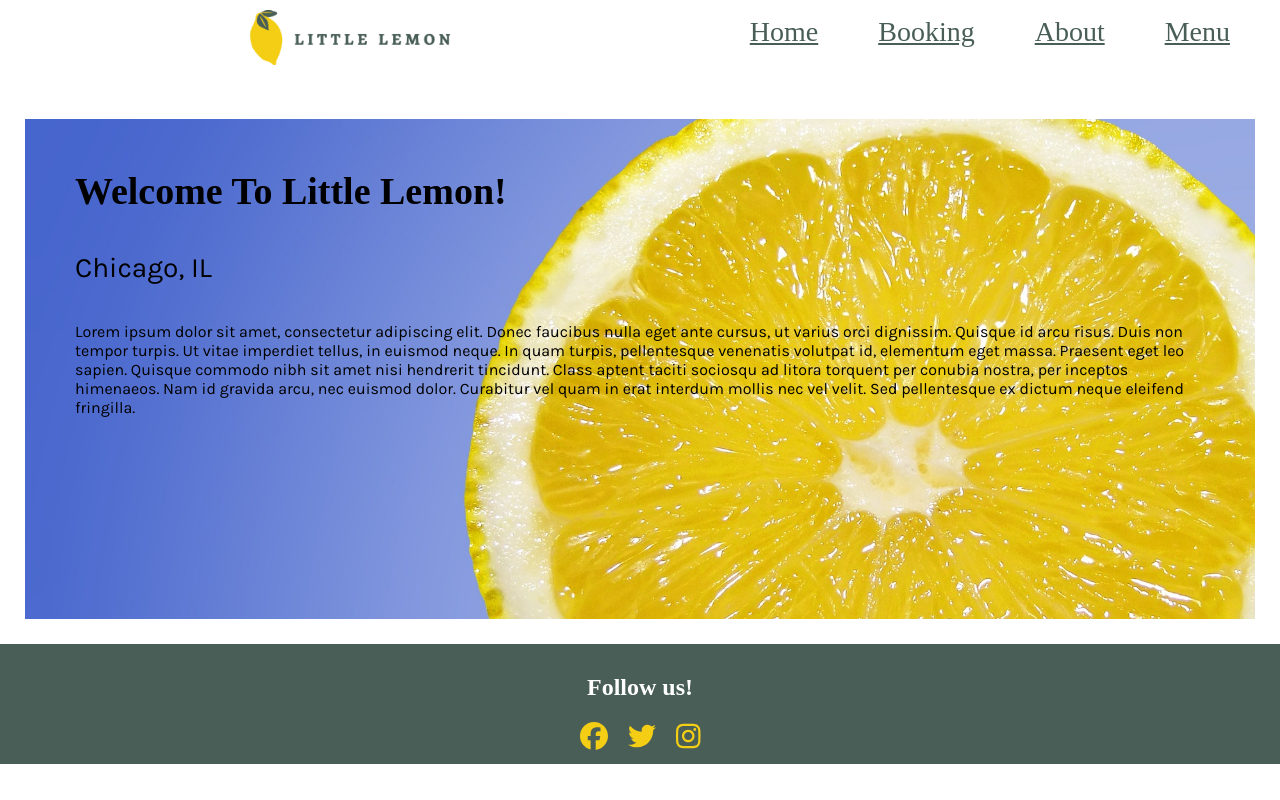
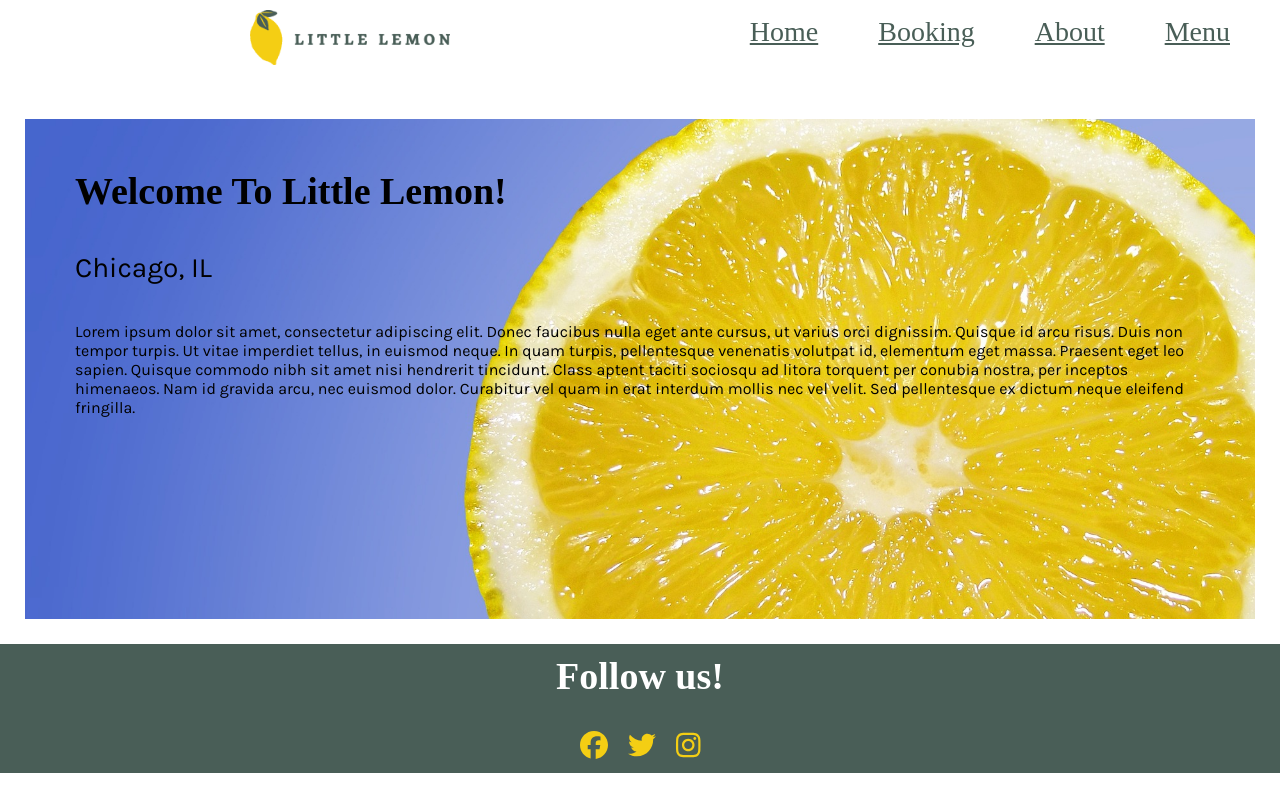
Before and after one commit to S-Bowman1/capstoneproject, a React (Create React App) app: page / in a window 1280 px wide. Built offline with nearby package versions, Linux system fonts and the light colour scheme; a web font is replaced by a local one.

Commit message:
fixed links, some style

```diff
--- a/src/App.css
+++ b/src/App.css
@@ -51,6 +51,11 @@ justify-items: center;
 
 h1, h2, h3, h4 {
   font-family: var(--llhfont);
+}
+
+h2 {
+  font-size: 38px;
+  margin-top: 0px;
 }
 
 header {
--- a/src/components/Footer.js
+++ b/src/components/Footer.js
@@ -8,9 +8,9 @@ const Footer = () => {
     <footer>
 <h2>Follow us!</h2>
 <div className="socialicons">
-<a><FontAwesomeIcon icon="fa-brands fa-facebook" /></a>
-<a><FontAwesomeIcon icon="fa-brands fa-twitter" /></a>
-<a><FontAwesomeIcon icon="fa-brands fa-instagram" /></a>
+<a href="#"><FontAwesomeIcon icon="fa-brands fa-facebook" /></a>
+<a href="#"><FontAwesomeIcon icon="fa-brands fa-twitter" /></a>
+<a href="#"><FontAwesomeIcon icon="fa-brands fa-instagram" /></a>
 
 </div>
     </footer>
```
